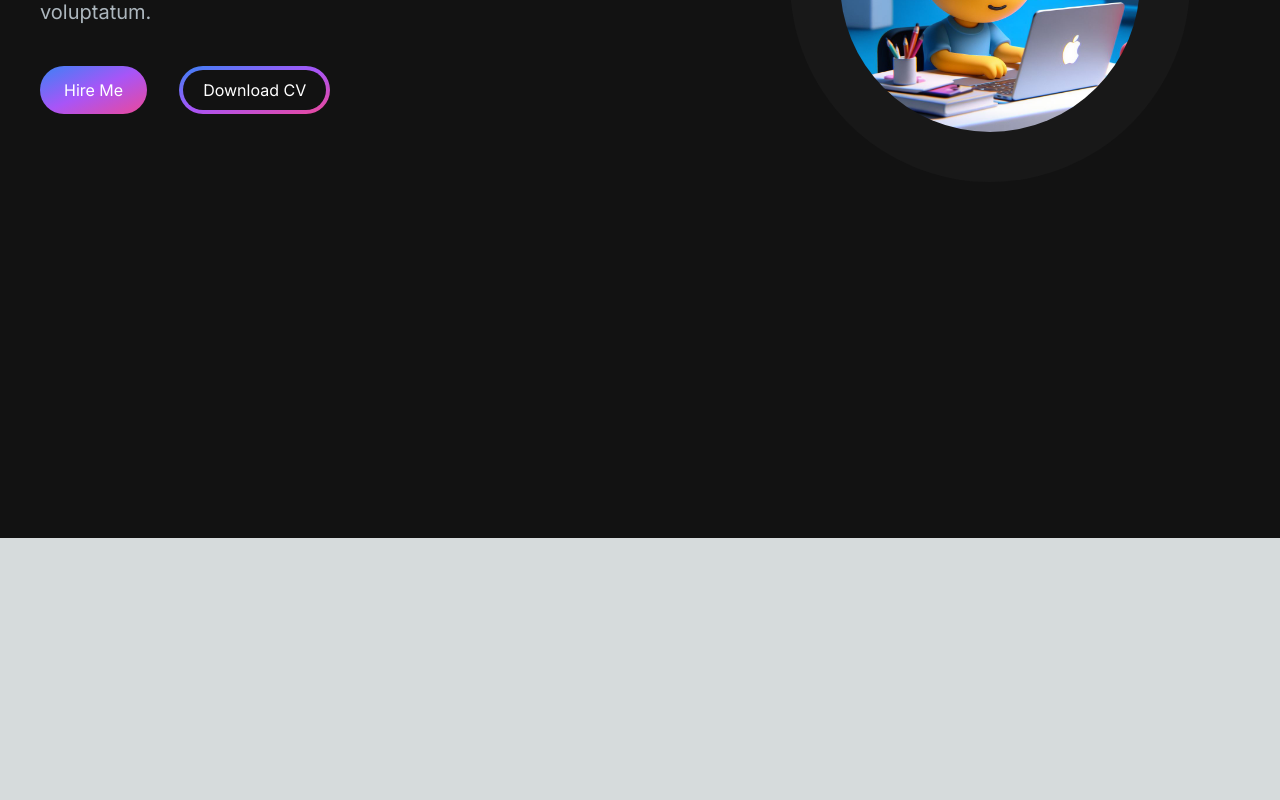
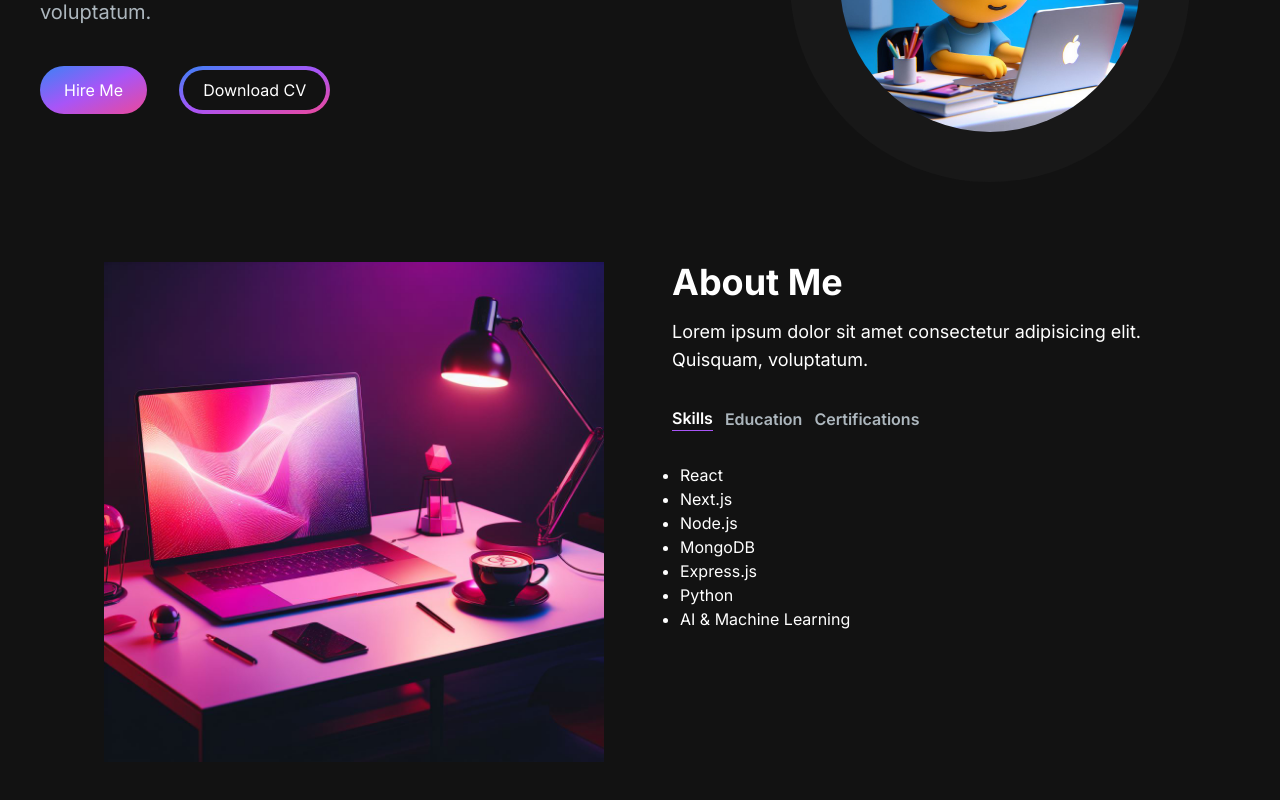
Before and after one commit to MEMEO-PRO/profile, a Next.js app: page / in a window 1280 px wide. Shown: the part 358-1158 px from the top of the page. Before the commit the page ends 896 px from the top, so only its background shows below. Built offline with nearby package versions, Linux system fonts and the light colour scheme.

Commit message:
Add About me section

```diff
--- /dev/null
+++ b/src/app/components/AboutSection.jsx
@@ -0,0 +1,93 @@
+"use client";
+import React, { useTransition, useState } from 'react'
+import Image from 'next/image'
+import TabButton from './TabButton';
+
+const TAB_DATA = [
+    {
+        title: "Skills",
+        id: "skills",
+        content: (
+            <ul className='list-disc pl-2'>
+                <li>React</li>
+                <li>Next.js</li>
+                <li>Node.js</li>
+                <li>MongoDB</li>
+                <li>Express.js</li>
+                <li>Python</li>
+                <li>AI & Machine Learning</li>
+            </ul>
+        )
+    },
+    {
+        title: "Education",
+        id: "education",
+        content: (
+            <ul className='list-disc pl-2'>
+                <li>Bachelor of Technology in Artificial Intelligence & Machine Learning</li>
+                <li>DJSCE (University of Mumbai)</li>
+            </ul>
+        )
+    },
+    {
+        title: "Certifications",
+        id: "certifications",
+        content: (
+            <ul className='list-disc pl-2'>
+                <li>Microsoft Certified Azure Developer</li>
+            </ul>
+        )
+    }
+]
+
+
+const AboutSection = () => {
+    const [tab, setTab] = useState("skills");
+    const [isPending, startTransition] = useTransition();
+    const handleTabChange = (id) => {
+      startTransition(() => {
+        setTab(id);
+      });
+    }
+
+
+    return (
+
+
+    <section className='text-white'>
+        <div className='md:grid md:grid-cols-2 gap-8 items-center py-8 px-4 xl:gap-16 sm:py-16 xl:px-16'>
+        <Image src={"/images/aboutpic.jpeg"} width={500} height={500}/ >
+
+        <div className='mt-4 md:mt-0 text-left flex flex-col h-full'>
+            <h2 className='text-white text-4xl  font-bold mb-4'>About Me</h2>
+            <p className='text-base lg:text-lg'>Lorem ipsum dolor sit amet consectetur adipisicing elit. Quisquam, voluptatum.</p>
+            <div className='flex flex-row mt-8'>
+            <TabButton
+              selectTab={() => handleTabChange("skills")}
+              active={tab === "skills"}
+            >
+              Skills
+            </TabButton>
+            <TabButton
+              selectTab={() => handleTabChange("education")}
+              active={tab === "education"}
+            >
+              Education
+            </TabButton>
+            <TabButton
+              selectTab={() => handleTabChange("certifications")}
+              active={tab === "certifications"}
+            >
+              Certifications
+            </TabButton>
+            </div>
+            <div className='mt-8'>{TAB_DATA.find((t)=>t.id === tab).content}</div>
+
+        </div>
+
+        </div>
+    </section>
+  )
+}
+
+export default AboutSection
--- /dev/null
+++ b/src/app/components/TabButton.jsx
@@ -0,0 +1,17 @@
+import React from "react";
+
+const TabButton = ({ active, selectTab, children }) => {
+  const buttonClasses = active
+    ? "text-white border-purple-500 border-b"
+    : "text-[#ADB7BE]";
+
+  return (
+    <button onClick={selectTab}>
+      <p className={`mr-3 font-semibold hover:text-white ${buttonClasses}`}>
+        {children}
+      </p>
+    </button>
+  );
+};
+
+export default TabButton;
--- a/src/app/page.js
+++ b/src/app/page.js
@@ -1,7 +1,7 @@
 import Image from 'next/image'
 import HeroSection from './components/HeroSection'
 import Navbar from './components/Navbar'
-
+import AboutSection from './components/AboutSection'
 
 
 export default function Home() {
@@ -11,6 +11,7 @@ export default function Home() {
       <div className='container mx-auto px-10 py-7'>
 
         <HeroSection />
+        <AboutSection/>
       </div>
     </main>
   )
```
Also changed, not shown: public/images/aboutpic.jpeg (added).
